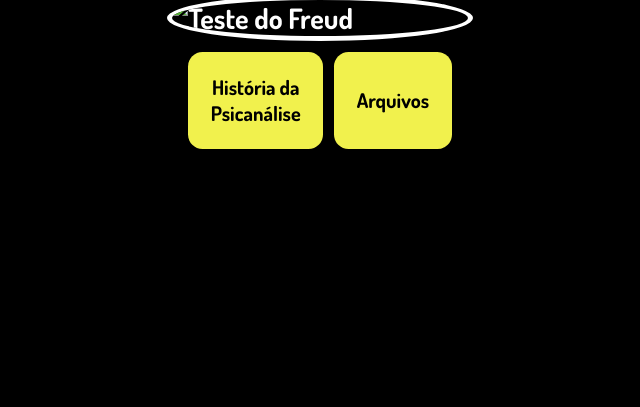
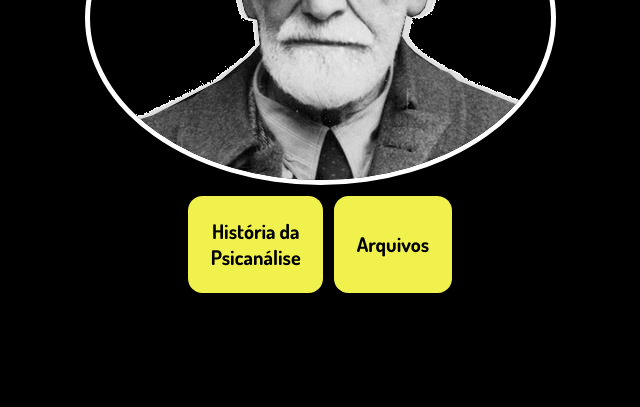
Before and after one commit to flaviojoni/psifree, a plain HTML site: page index.html in a window 1280 px wide. Shown: the part 393-800 px from the top of the page, without its empty margins (320-960 px from the left). Drawn offline with Linux system fonts and the light colour scheme; the site is published under a folder, as on GitHub Pages, so addresses that start at the root find nothing.

Commit message:
Update index.html

```diff
--- a/index.html
+++ b/index.html
@@ -15,7 +15,7 @@
     <div id="header-container">
         <h1 class="title-description">PsiFree</h1>
         <p class="title-description">Arquivos sobre psicanálise.</p>
-        <img id="freud-image" src="/images/freud.png" alt="Teste do Freud">
+        <img id="freud-image" src="images/freud.png" alt="Teste do Freud">
 
         <div id="buttons-container">
             <label id="history-button">
```
